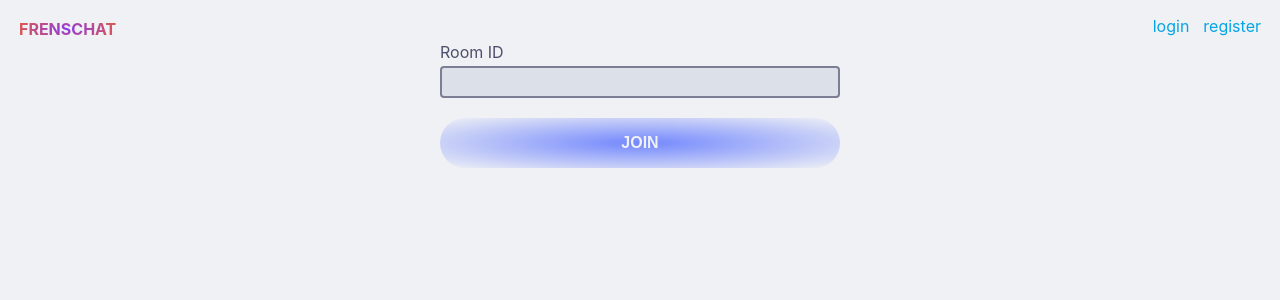
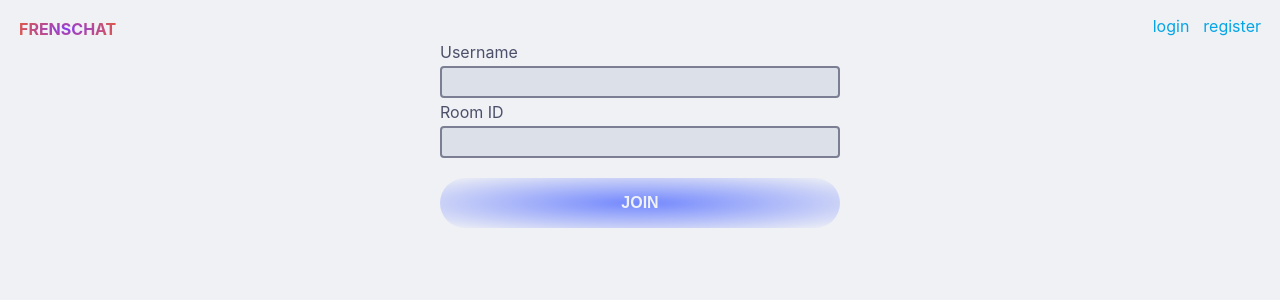
Before and after one commit to divineLush/frenschat, a Vue app in the folder frenschat-frontend/: page /join in a window 1280 px wide. Shown: the top 300 px of the page. Built offline with nearby package versions, Linux system fonts and the light colour scheme; no server answers.

Commit message:
displaying unath user username

```diff
--- a/frenschat-frontend/src/utils/socket.js
+++ b/frenschat-frontend/src/utils/socket.js
@@ -3,6 +3,11 @@ import messageTypes from "./messageTypes"
 
 export default class Socket {
   constructor(roomId, username, onMessage) {
+    if (!roomId || !username) {
+      router.push({ path: '/' })
+      throw new Error('invalid username or room ID')
+    }
+
     this._username = username
     this._socket = new WebSocket(`ws://localhost:3000/api/room/${roomId}`)
 
--- a/frenschat-frontend/src/views/JoinView.vue
+++ b/frenschat-frontend/src/views/JoinView.vue
@@ -1,5 +1,17 @@
 <template>
   <form class="join-form" autocomplete="on" @submit.prevent.stop="onSubmit">
+    <template v-if="!userStore.loggedIn">
+      <label for="username">Username</label>
+      <input
+        v-model.trim="username"
+        id="username"
+        name="username"
+        type="text"
+        autocomplete="off"
+        required
+      ></input>
+    </template>
+
     <label for="room-id">Room ID</label>
     <input
       v-model.trim="roomId"
@@ -17,12 +29,20 @@
 <script setup>
 import { ref } from 'vue'
 import { useRouter } from 'vue-router'
+import { useUserStore } from '../stores/user'
 
+const userStore = useUserStore()
+
+const username = ref('')
 const roomId = ref('')
 
 const router = useRouter()
 
 const onSubmit = async () => {
+  if (!userStore.loggedIn) {
+    userStore.username = username.value
+  }
+
   router.push({ path: `/room/${roomId.value}` })
 }
 </script>
```
